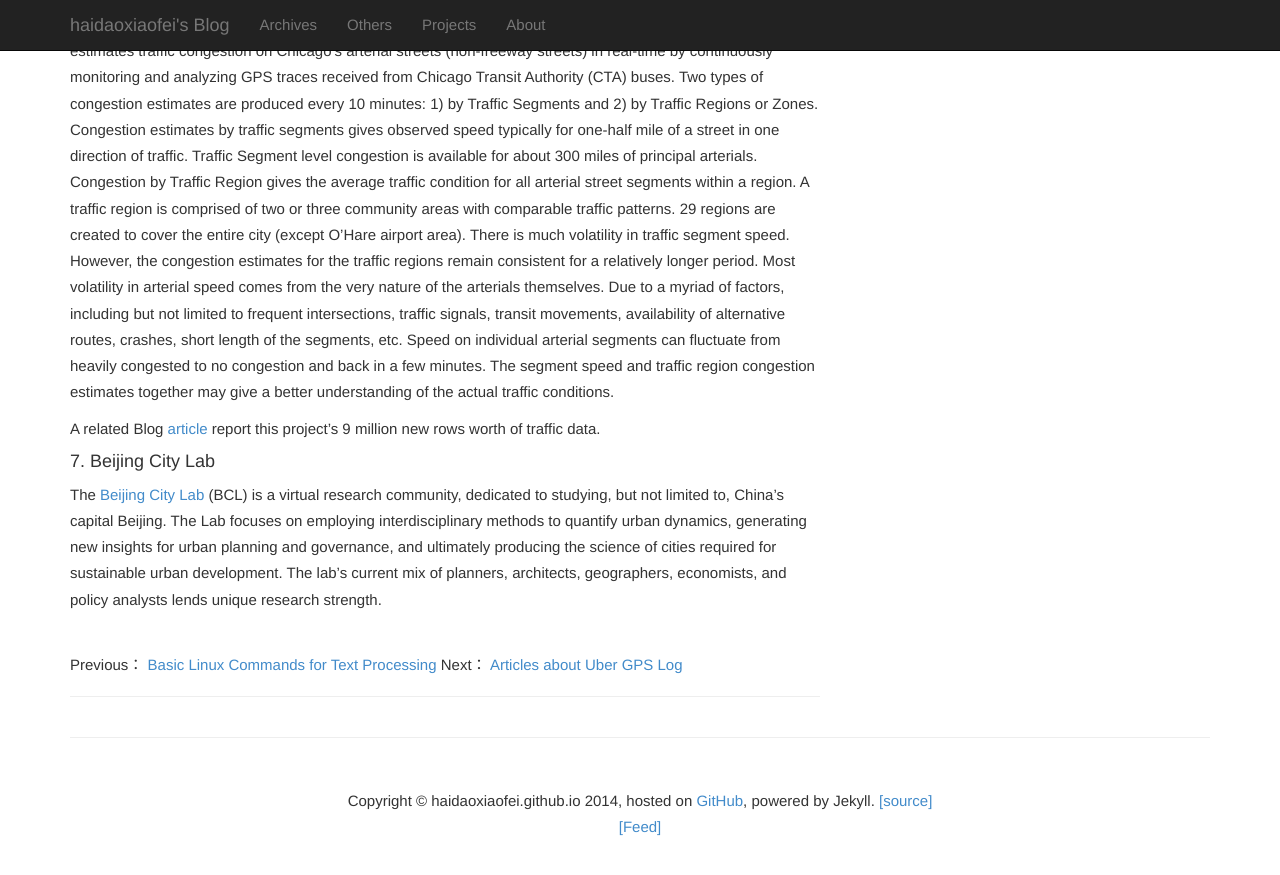
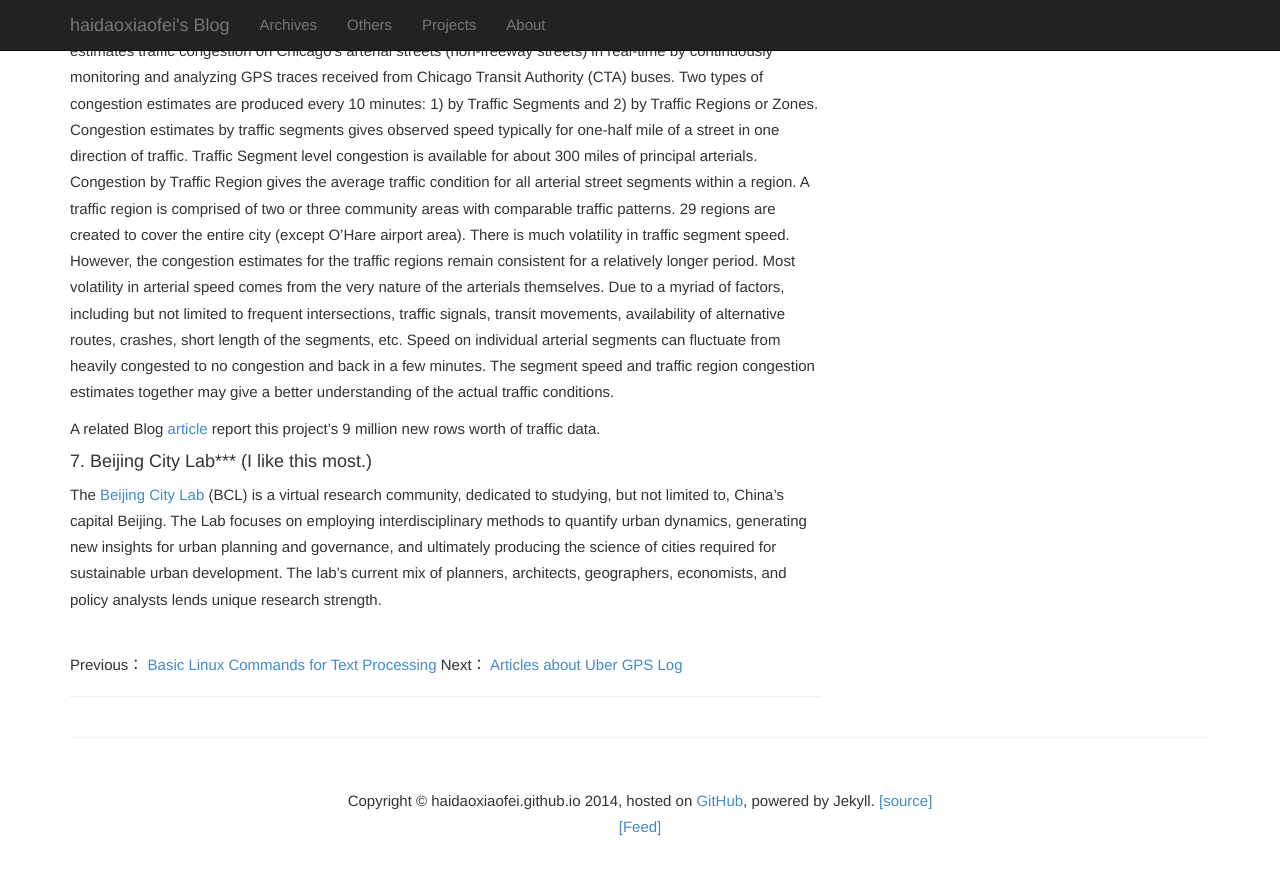
Before and after one commit to haidaoxiaofei/haidaoxiaofei.github.io, a Jekyll site: the page built from _posts/2014-11-21-geo-sensor-datasets.md, in a window 1280 px wide and 900 px high, scrolled down 1231 px. Shown: the top 875 px of the window. Built offline with Jekyll 4.4.1, drawn with Linux system fonts in a browser that asks for light colours; Markdown is read by kramdown in place of the engine named in the settings; comment, search, counter and statistics services are not loaded.

```diff
--- a/_posts/2014-11-21-geo-sensor-datasets.md
+++ b/_posts/2014-11-21-geo-sensor-datasets.md
@@ -34,6 +34,6 @@
 
 A related Blog [article](http://wbezdata.tumblr.com/post/46446630030/new-data-set-alert-9-million-new-rows-worth-of-traffic) report this project's 9 million new rows worth of traffic data.
 
-####7. Beijing City Lab
+####7. Beijing City Lab*** (I like this most.)
 
 The [Beijing City Lab](http://www.beijingcitylab.com) (BCL) is a virtual research community, dedicated to studying, but not limited to, China’s capital Beijing. The Lab focuses on employing interdisciplinary methods to quantify urban dynamics, generating new insights for urban planning and governance, and ultimately producing the science of cities required for sustainable urban development. The lab's current mix of planners, architects, geographers, economists, and policy analysts lends unique research strength.
```
